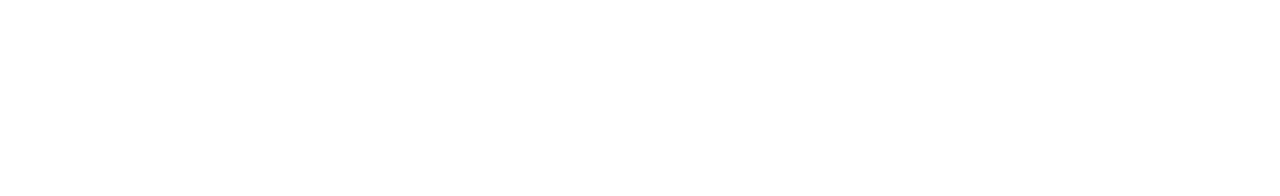
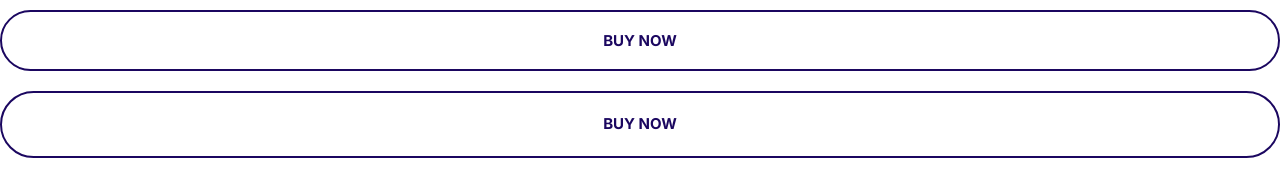
Before and after one commit to FromlukDev/Moshify, a plain HTML site: page index.html in a window 1280 px wide. Drawn offline with Linux system fonts and the light colour scheme.

Commit message:
Build buttons component.

```diff
--- a/CSS/styles.css
+++ b/CSS/styles.css
@@ -6,6 +6,9 @@
     --color-body: #918ca4;
 }
 
+*,*::after, *::before{
+    box-sizing: border-box;
+}
 html{
     /* 62.5% of 16px = 10px */
     font-size: 62.5%;
@@ -111,6 +114,8 @@ a{
     }
 }
 
+/* Icons */
+
 .icon{
     width: 40px;
     height: 40px;
@@ -129,3 +134,67 @@ a{
     justify-content: center;
     align-items: center ;
 }
+
+/* Buttons */
+
+.btn{
+    border-radius: 40px;
+    border: 0;
+    cursor: pointer;
+    font-size: 1.8rem;
+    font-weight: 600;
+    text-align: center;
+    margin: 1rem 0;
+    padding: 2rem 3rem;
+    text-transform: uppercase;
+    white-space: nowrap;
+}
+
+.btn--primary{
+    background-color: var(--color-primary);
+    color: #fff;
+}
+
+.btn--primary:hover{
+    background-color: #3a8ffd;
+}
+
+.btn--secondary{
+    background-color: var(--color-secondary);
+    color: #fff;
+}
+
+.btn--secondary:hover{
+    background-color: #00c8eb;
+}
+
+.btn--accent{
+    background-color: var(--color-accent);
+    color: #fff;
+}
+
+.btn--accent:hover{
+    background-color: #ec3000;
+}
+
+.btn--block{
+    width: 100%;
+    display: inline-block;
+}
+
+.btn--outline{
+    background-color: #fff;
+    color: var(--color-headings);
+    border: 2px solid var(--color-headings);
+}
+
+.btn--outline:hover{
+    background-color: var(--color-headings);
+    color: #fff;
+}
+
+@media screen and (min-width: 1024px) {
+    .btn{
+        font-size: 1.5rem;
+    }
+}
--- a/index.html
+++ b/index.html
@@ -13,5 +13,8 @@
 </head>
 <body>
 
+    <button class="btn btn--primary btn--secondary btn--accent btn--block btn--outline">buy now</button>
+<a href="#" class="btn btn--primary btn--secondary btn--accent btn--block btn--outline">buy now</a>
+
 </body>
 </html>
```
Also changed, not shown: components/buttons.html (added, +2 -0 lines).
